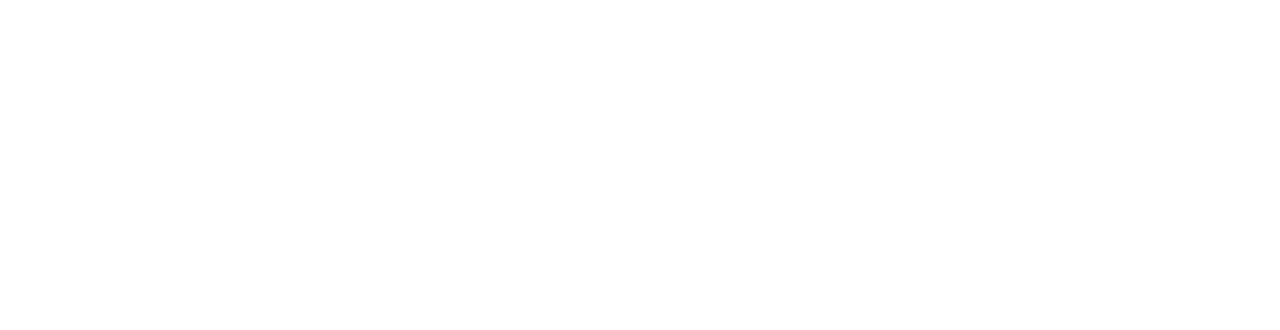
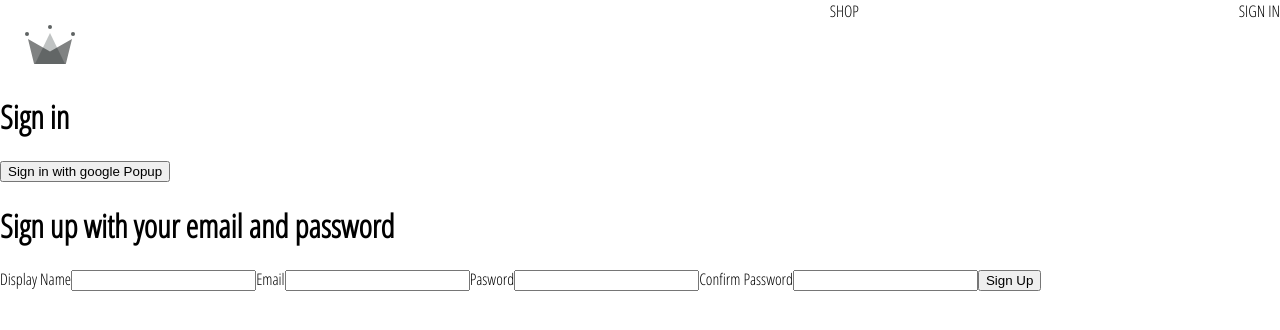
Before and after one commit to AlainDlcTVOP/Freelance, a React (Create React App) app: page /sign-in in a window 1280 px wide. Before the commit this address had no page. Shown: the top 330 px of the page. Built offline with nearby package versions, Linux system fonts and the light colour scheme.

Commit message:
set up form

```diff
--- a/src/App.js
+++ b/src/App.js
@@ -15,7 +15,7 @@
       <Route path='/' element={<Navagation/>}>
         <Route index element={<Home />} />
         <Route path='shop' element={<Shop />} />
-        <Route path='signin' element={<Signin />} />
+        <Route path='sign-in' element={<Signin />} />
       </Route>
     </Routes>
   );
--- /dev/null
+++ b/src/components/sign-up-form/sign-up-form.component.jsx
@@ -0,0 +1,52 @@
+import { useState } from "react";
+
+
+const defualtFormFields = {
+    displayName: '',
+    email: '',
+    password: '',
+    confirmPassword: ''
+}
+
+const SignUpForm = () => {
+
+    const [formFields, setformFields] = useState(defualtFormFields);
+    const { displayName, email, password, confirmPassword } = formFields;
+
+    const handleChange = (e) => {
+        const { name, value } = e.target;
+        setformFields({ ...formFields, [name]: value });
+    }
+
+    console.log("formfields",formFields);
+    return (
+        <div>
+            <h1>Sign up with your email and password</h1>
+            <form onSubmit={() => {}}>
+                <label>Display Name</label>
+                <input type="text"
+                    onChange={handleChange}
+                    name="displayName"
+                    value={displayName} required />
+                <label>Email</label>
+                <input type="email"
+                    onChange={handleChange}
+                    name="email"
+                    value={email} required />
+                <label>Pasword</label>
+                <input type="password"
+                    onChange={handleChange}
+                    name="password"
+                    value={password} required />
+                <label>Confirm Password</label>
+                <input type="password"
+                    onChange={handleChange}
+                    name="confirmPassword"
+                    value={confirmPassword} required />
+                <button type="submit" >Sign Up</button>
+            </form>
+        </div>
+    )
+}
+
+export default SignUpForm;
--- a/src/routes/navigaion/navigation.component.jsx
+++ b/src/routes/navigaion/navigation.component.jsx
@@ -13,7 +13,7 @@
                 <Link className='nav-link' to={'/shop'}>
                     SHOP
                 </Link>
-                <Link className='nav-link' to={'/signin'}>
+                <Link className='nav-link' to={'/sign-in'}>
                     SIGN IN
                 </Link>
         </div>
--- a/src/routes/signin/sign-in-component.jsx
+++ b/src/routes/signin/sign-in-component.jsx
@@ -1,18 +1,26 @@
-import { signInGoogleWithPopup,createUserDocumentfromAuth } from "../../utils/firebase/firebas.utils";
+import {
+    signInGoogleWithPopup,
+    createUserDocumentfromAuth,
+} from "../../utils/firebase/firebas.utils";
 
+import SignUpForm from "../../components/sign-up-form/sign-up-form.component";
 
 const Signin = () => {
+
     const logGoogleUser = async () => {
         const {user} = await signInGoogleWithPopup();
         createUserDocumentfromAuth(user);
         const userDocRef = await createUserDocumentfromAuth(user);
     }
+
+
     return (
         <div>
             <h1>Sign in</h1>
             <button onClick={logGoogleUser}>
                 Sign in with google Popup
             </button>
+            <SignUpForm/>
         </div>
     )
 }
--- a/src/utils/firebase/firebas.utils.js
+++ b/src/utils/firebase/firebas.utils.js
@@ -33,6 +33,7 @@
 
 export const auth = getAuth();
 export const signInGoogleWithPopup = () => signInWithPopup(auth, provider);
+export const signInWithGoogleRedirect = () => signInWithRedirect(auth, provider);
 
 const db = getFirestore();
 
```
